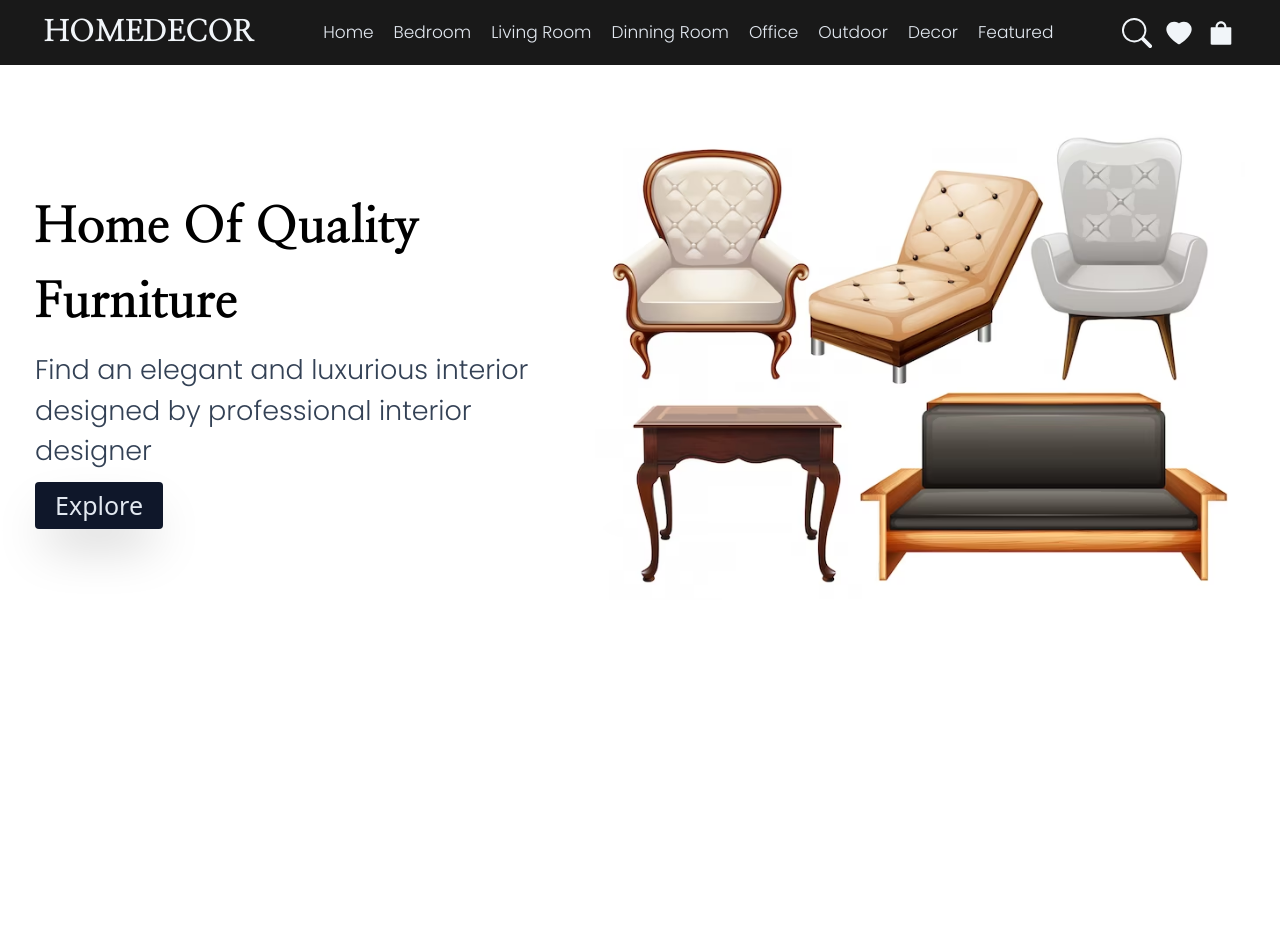
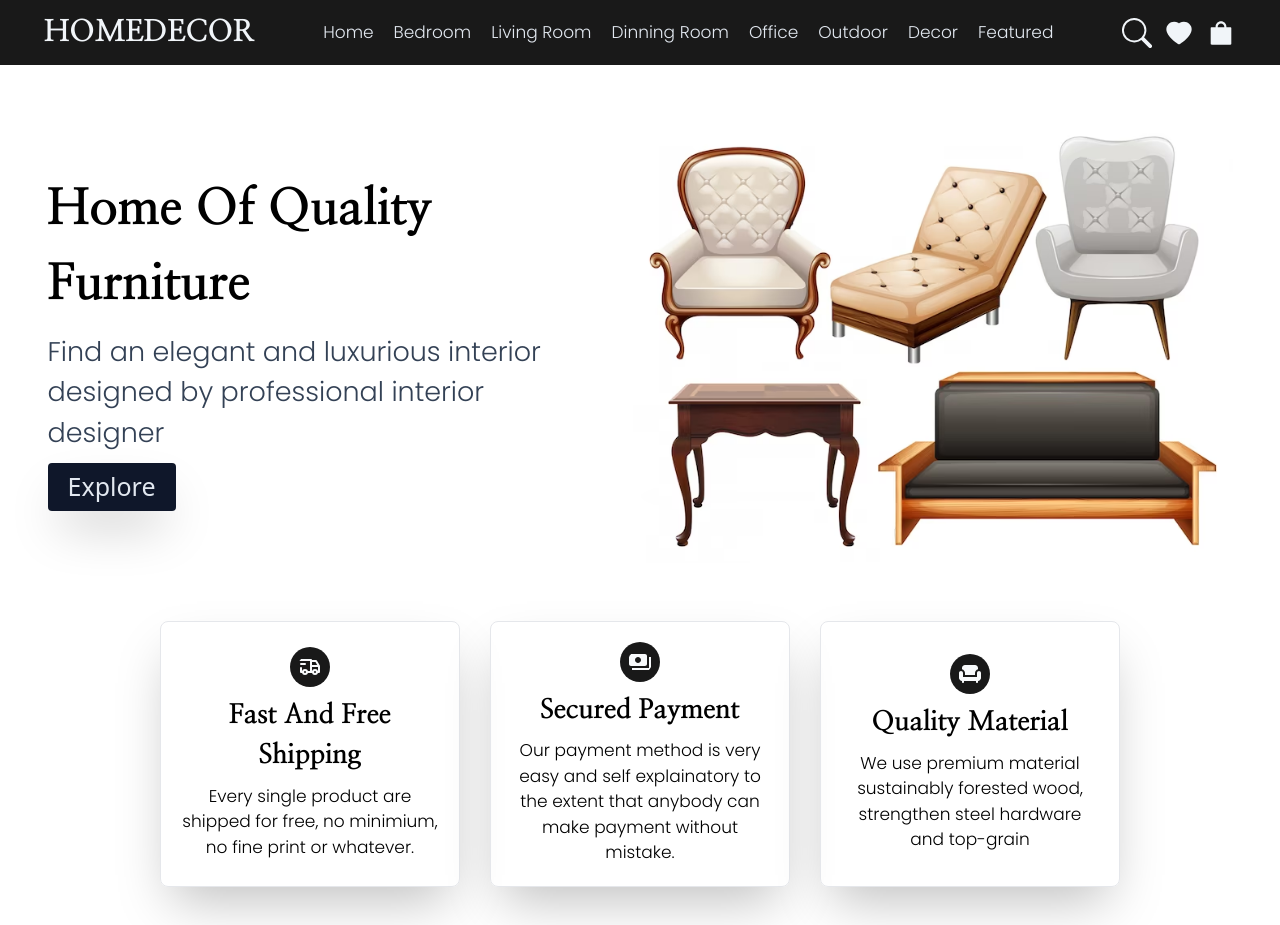
Before and after one commit to DesmondNzubechi/Furniture-website, a React (Create React App) app: page / in a window 1280 px wide. Before the commit the page ends 800 px from the top, so only its background shows below. Built offline with nearby package versions, Linux system fonts and the light colour scheme; a web font is replaced by a local one.

Commit message:
new change

```diff
--- a/src/components/Hero Section/heroSection.jsx
+++ b/src/components/Hero Section/heroSection.jsx
@@ -1,6 +1,18 @@
 import React from "react";
 import Heroimg from '../../assets/furniture1.avif';
 import { Link } from "react-router-dom";
+import { TbTruckDelivery } from 'react-icons/tb';
+import {MdChair} from 'react-icons/md';
+import { MdPayments } from 'react-icons/md';
+
+
+
+
+
+
+
+
+
 export const HeroSection = () => {
     return(
         <div className="flex my-[50px] gap-[30px]  justify-around flex-col md:flex-row items-center">
@@ -9,9 +21,36 @@ export const HeroSection = () => {
                <p className="md:text-[27px] text-[20px] font-fonty text-slate-700 ">Find an elegant and luxurious interior designed by professional interior designer</p>
                <Link className="bg-slate-900  w-fit px-[20px] py-[5px] rounded shadow-2xl text-[25px] text-slate-200 ">Explore</Link>
             </div>
-            <div className="max-w-[650px]">
+            <div className="max-w-[600px]">
                 <img src={Heroimg} alt="" />
             </div>
         </div>
     )
 }
+
+
+
+export const WhyChooseUs = () => {
+    return(
+        <div className="  p-2 rounded  flex flex-row justify-center px-[20px] ">
+            <div className="flex flex-col md:flex-row gap-[30px] justify-center">
+            <div className="max-w-[300px] border shadow-2xl flex flex-col justify-center items-center gap-2 rounded-lg text-center  p-5 ">
+                <TbTruckDelivery className="text-[40px] text-slate-50 p-2 rounded-full bg-Tp "/>
+                <h1 className="font-myfont capitalize text-[23px] md:text-[27px] ">Fast and free shipping</h1>
+                <p className="font-fonty text-[15px] md:text-[17px] ">Every single product are shipped for free, no minimium, no fine print or whatever.</p>
+            </div>
+            <div  className="max-w-[300px] border shadow-2xl flex flex-col justify-center items-center gap-2 rounded-lg text-center  p-5 ">
+                <MdPayments className="text-[40px] text-slate-50 p-2 rounded-full bg-Tp "/>
+                <h1 className="font-myfont capitalize text-[23px] md:text-[27px] ">Secured Payment</h1>
+                <p className="font-fonty text-[15px] md:text-[17px] ">Our payment method is very easy and self explainatory to the extent that anybody can make payment without mistake.</p>
+            </div>
+            <div  className="max-w-[300px] border shadow-2xl flex flex-col justify-center items-center gap-2 rounded-lg text-center  p-5 ">
+                <MdChair className="text-[40px] text-slate-50 p-2 rounded-full bg-Tp "/>
+                <h1 className="font-myfont capitalize text-[23px] md:text-[27px] ">Quality Material</h1>
+                <p className="font-fonty text-[15px] md:text-[17px] ">We use premium material sustainably forested wood, strengthen steel hardware and top-grain</p>
+
+            </div>
+            </div>
+        </div>
+    )
+}
--- a/src/components/Navlink/mobileviewNav.jsx
+++ b/src/components/Navlink/mobileviewNav.jsx
@@ -34,7 +34,7 @@ const HideSideLink = ()  => {
             <div className="font-myfont"><h1 className="uppercase text-slate-100 font-bold text-[20px] md:text-[30px] ">HomeDecor</h1></div>
 
 
-<ul className={`flex fixed transition ease-out duration-500 top-[65px] py-[40px] bg-Tp w-[50%] h-full ${sideLink}  font-fonty flex-col text-slate-200  gap-5 items-center`}>
+<ul className={`flex fixed transition ease-out duration-500 top-[50px] py-[40px] bg-black w-[50%] h-full ${sideLink}  font-fonty flex-col text-slate-200  gap-5 items-center`}>
 <li><Link to='/' className="text-[17px] " >Home</Link></li>
 <li><Link to='/' className="text-[17px]">Bedroom</Link></li>
 <li><Link to='/' className="text-[17px]">Living Room</Link></li>
--- a/src/pages/Home/Home.jsx
+++ b/src/pages/Home/Home.jsx
@@ -1,11 +1,11 @@
 import React from "react";
 import { HeroSection } from "../../components/Hero Section/heroSection";
-
-
+import { WhyChooseUs } from "../../components/Hero Section/heroSection";
 export const Home = () => {
     return (
         <div className="px-[20px] pt-[70px] pb-[30px] ">
         <HeroSection/>
+        <WhyChooseUs/>
         </div>
     )
 }
```
